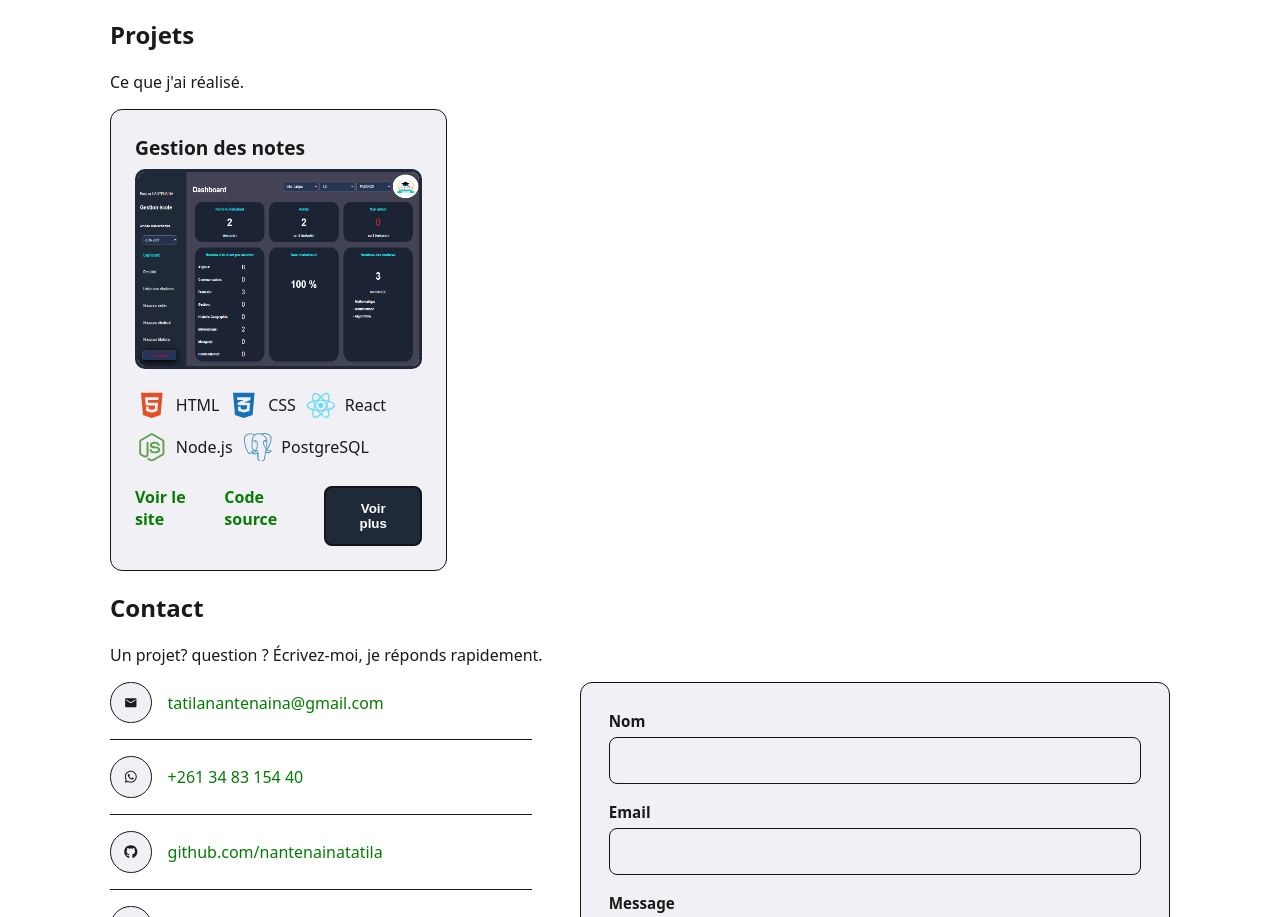
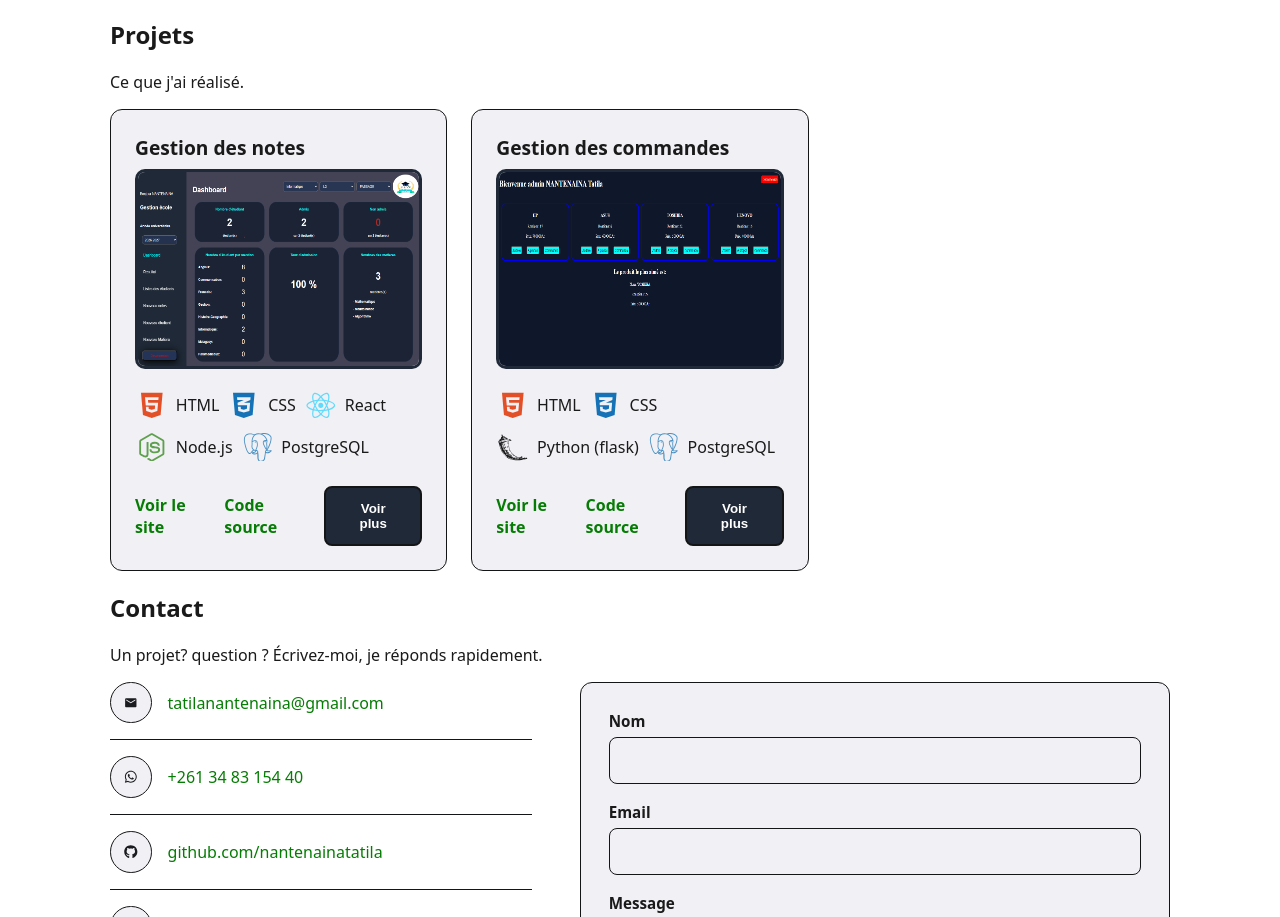
Before and after one commit to Nantenainatatila/NANTENAINA_PORTFOLIO, a React (Vite) app: page / in a window 1280 px wide. Shown: the part 1433-2350 px from the top of the page. Built offline with nearby package versions, Linux system fonts and the light colour scheme.

Commit message:
Modification

```diff
--- a/src/components/Hero.jsx
+++ b/src/components/Hero.jsx
@@ -1,6 +1,4 @@
 import "./Hero.css";
-import profil from "../images/profil.png";
-
 
 export default function Hero() {
   return (
@@ -8,7 +6,7 @@ export default function Hero() {
       <div className="hero__inner container">
         <img
           className="hero__photo"
-          src={profil}
+          src="profil.png"
           alt=""
           width="320"
           height="320"
--- a/src/components/Projects.css
+++ b/src/components/Projects.css
@@ -3,6 +3,7 @@
   display: grid;
   grid-template-columns: 1fr;
   gap: 1rem;
+  align-items: start;
 }
 
 .project {
@@ -39,6 +40,8 @@
   display: flex;
   gap: 1.25rem;
   margin-top: auto;
+  align-items: center;
+  justify-content: center;
 }
 .project__links a {
   color: var(--accent);
--- a/src/components/Projects.jsx
+++ b/src/components/Projects.jsx
@@ -4,9 +4,13 @@ import { useState } from "react";
 import TechTag from "../components/TechTag";
 
 export default function Projects() {
-  const [afficher, setAfficher] = useState(false);
-  const Afficher = () => {
-    setAfficher(!afficher);
+  const [affiche, setAffiche] = useState([]);
+  const basculer = (title) => {
+    setAffiche((liste) =>
+      liste.includes(title)
+        ? liste.filter((t) => t !== title)
+        : [...liste, title]
+    );
   };
 
   return (
@@ -18,13 +22,15 @@ export default function Projects() {
         </p>
 
         <div className="projects__grid">
-          {projects.map((p) => (
-            <article key={p.title} className="project">
+          {projects.map((p) => {
+            const estAffiche = affiche.includes(p.title);
+            return (
+              <article key={p.title} className="project">
               <h3 className="project__title">{p.title}</h3>
 
                <img
                         className="project__photo"
-                        src="project1.png"
+                        src={p.image}
                         alt=""
 
                 />
@@ -48,16 +54,16 @@ export default function Projects() {
                     Code source
                   </a>
                 )}
-                {p.title && (
-                  <button onClick ={Afficher} target="_blank" rel="noreferrer" className="btn btn--outline">
-                    {afficher? "Voir moins" : "Voir plus"}
+
+                  <button onClick ={() => basculer(p.title)} target="_blank" rel="noreferrer" className="btn btn--outline">
+                    {estAffiche? "Voir moins" : "Voir plus"}
                   </button>
-                )}
+              </div>
+              {estAffiche? <p className="project__desc">{p.description} </p>: ""}
 
-              </div>
-              {afficher? <p className="project__desc">{p.description} </p>: ""}
             </article>
-          ))}
+            );
+          })}
         </div>
       </div>
     </section>
--- a/src/data/projects.js
+++ b/src/data/projects.js
@@ -4,6 +4,14 @@ export const projects = [
       title: "Gestion des notes",
       description: "Ce projet sert à gérer tous les notes de l'école avec calcules des moyennes automatiques, les observations aisi que la generation automatique des listes pour chaque resultats et un relevé des notes pour chaque étudiant en pdf",
       tech: ["HTML","CSS","React", "Node.js", "PostgreSQL"],
-      link: "https://github.com/Nantenainatatila/gestion_ecole"
+      link: "https://github.com/Nantenainatatila/gestion_ecole",
+      image: "project1.png"
+    },
+    {
+      title: "Gestion des commandes",
+      description: "Ce projet sert à commander des produits en ligne et l'admin peut gérer ces commandes",
+      tech: ["HTML","CSS", "Python (flask)", "PostgreSQL"],
+      link: "https://github.com/Nantenainatatila",
+      image: "project2.png"
     },
   ];
```
Also changed, not shown: public/profil.png (renamed from src/images/profil.png), public/project2.png (added).
